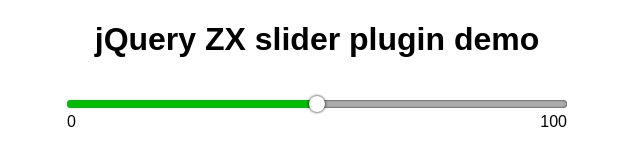
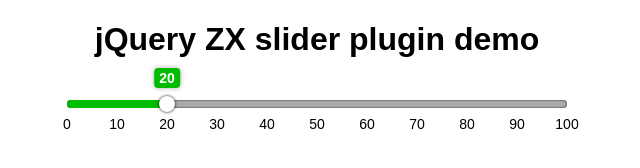
Before and after one commit to zabastx/zx-slider, a website built with webpack: page src/index.html in a window 1280 px wide. Shown: the whole page, without its empty margins (323-963 px from the left). Built offline with nearby package versions, Linux system fonts and the light colour scheme.

Commit message:
+ шкала значений, отображение выбранного значения

```diff
--- a/src/index.ts
+++ b/src/index.ts
@@ -1,4 +1,6 @@
 import './ts/jquery.zxslider'
 import './index.scss'
 
-$('.demo').zxSlider()
+$('.demo').zxSlider({
+    value: 20
+})
--- /dev/null
+++ b/src/ts/Model/Model.ts
@@ -0,0 +1,5 @@
+export class Model {
+    constructor() {
+
+    }
+}
--- a/src/ts/jquery.zxslider.ts
+++ b/src/ts/jquery.zxslider.ts
@@ -10,7 +10,7 @@
             isSingle: true,
             thumbWidth: 16,
             barHeight: 8,
-            value: (this.max - this.min) / 2,
+            value: 50,
             showValue: true,
             barColor: '#00bb00',
             thumbColor: '#fff'
@@ -18,8 +18,7 @@
         const opts = $.extend(defaultSettings, options)
 
         return this.each(function() {
-            const input = new View(opts, this)
-            input.init()
+            new View(opts, this)
         })
     }
 })(jQuery)
--- a/src/ts/view/elements/Bar/Bar.ts
+++ b/src/ts/view/elements/Bar/Bar.ts
@@ -12,6 +12,6 @@
         const $progress: HTMLElement = $slider.querySelector('.slider-progress')
 
         $progress.style.setProperty('background', `${options.barColor}`)
-        $progress.style.setProperty('width', `${50}%`)
+        $progress.style.setProperty('width', `${options.value}%`)
     }
 }
--- /dev/null
+++ b/src/ts/view/elements/Scale/Scale.ts
@@ -0,0 +1,21 @@
+export class Scale {
+    constructor(container: HTMLElement, options) {
+        const html = `<div class="slider-scale"></div>`
+        const $slider = container.querySelector('.slider')
+        const values: number[] = []
+        const step = options.step / options.max * 100
+        for (let i = 0; i<=100; i+=step) {
+            values.push(i)
+        }
+
+        $slider.insertAdjacentHTML('beforeend', html)
+        const $scale = $slider.querySelector('.slider-scale')
+
+        values.forEach((val, i) => {
+            $scale.insertAdjacentHTML('beforeend', `<div class="scale-value">${val}</div>`)
+            const $scaleVal: NodeListOf<HTMLElement> = $scale.querySelectorAll('.scale-value')
+            if (options.isVertical) $scaleVal[i].style.bottom = `${val}%`;
+            else $scaleVal[i].style.left = `${val}%`
+        })
+    }
+}
--- a/src/ts/view/elements/Thumb/Thumb.ts
+++ b/src/ts/view/elements/Thumb/Thumb.ts
@@ -7,6 +7,6 @@
 
         const $thumb: HTMLElement = $slider.querySelector('.slider-thumb')
         $thumb.style.setProperty('background', `${options.thumbColor}`)
-        $thumb.style.setProperty('left', `calc(${50}% - ${options.thumbWidth/2}px)`)
+        $thumb.style.setProperty('left', `calc(${options.value}% - ${options.thumbWidth/2}px)`)
     }
 }
--- a/src/ts/view/slider.scss
+++ b/src/ts/view/slider.scss
@@ -1,35 +1,26 @@
 .slider {
     position: relative;
     box-sizing: border-box;
+    --time: 200ms;
     &-wrapper {
         padding: 20px 0;
     }
+    &-horizontal {
+        .slider-bar {
+            width: 100%;
+            height: var(--barHeight);
+        }
+        .slider-progress {
+            height: 100%;
+            transition-duration: var(--time);
+        }
+    }
     &-bar {
-        width: 100%;
-        height: var(--barHeight);
         background-color: #aaa;
         border-radius: calc(var(--barHeight) / 2);
         overflow: hidden;
         box-shadow: inset 0 0 2px;
         cursor: pointer;
-
-        &::after {
-            content: attr(max-val);
-            display: block;
-            position: absolute;
-            top: calc(var(--thumbWidth) * 0.8);
-            right: 0;
-            padding-left: 0 calc(var(--thumbWidth) / 3);
-        }
-
-        &::before {
-            content: attr(min-val);
-            display: block;
-            position: absolute;
-            top: calc(var(--thumbWidth) * 0.8);
-            left: 0;
-            padding-left: 0 calc(var(--thumbWidth) / 3);
-        }
     }
 
     &-thumb {
@@ -40,11 +31,32 @@
         border-radius: 50%;
         top: calc(var(--posY) / 2);
         cursor: pointer;
-        transition-duration: 200ms;
+        transition-duration: var(--time);
     }
+    &-scale {
+        position: relative;
 
-    &-progress {
-        height: 100%;
-        transition-duration: 200ms;
+        .scale-value {
+          position: absolute;
+          cursor: pointer;
+          transform: translate(-50%, 50%);
+          font-size: 14px;
+          &:hover {
+              text-shadow: 0 0 2px #000;
+          }
+        }
+    }
+    .slider-label {
+        position: absolute;
+        top: calc(var(--thumbWidth) * -2);
+        transform: translate(-50%);
+        transition-duration: var(--time);
+        padding: 2px 5px;
+        border-radius: 4px;
+        background: #00bb00;
+        font-size: 14px;
+        box-shadow: 0 0 5px #aaa;
+        color:#fff;
+        font-weight: bold;
     }
 }
--- a/src/ts/view/view.ts
+++ b/src/ts/view/view.ts
@@ -1,18 +1,20 @@
 import { Bar } from './elements/Bar/Bar'
+import { Scale } from './elements/Scale/Scale'
 import { Thumb } from './elements/Thumb/Thumb'
 import './slider.scss'
 
 export class View implements ViewType {
     options: sliderOptions
     container: HTMLElement
-    orientation: 'vertical' | 'horizontal'
+    direction: 'vertical' | 'horizontal'
 
     constructor(options: sliderOptions, container: HTMLElement) {
         this.options = options
         this.container = container
-        this.orientation = options.isVertical ? 'vertical': 'horizontal'
+        this.direction = options.isVertical ? 'vertical': 'horizontal'
         this.handleClick = this.handleClick.bind(this)
         this.handleChange = this.handleChange.bind(this)
+        this.init()
     }
 
     get values(): number[] {
@@ -29,6 +31,9 @@
         const step = this.options.step / this.options.max * 100
         const $thumb: HTMLElement = event.currentTarget.nextElementSibling
         const $bar: HTMLElement = event.currentTarget.firstElementChild
+        const $label: HTMLElement = this.container.querySelector('.slider-label')
+        console.log($label);
+
 
         if (newPos % step !== 0) {
             newPos = this.values.reduce((a, b) => {
@@ -38,6 +43,8 @@
 
         $thumb.style.left = `calc(${newPos}% - ${this.options.thumbWidth / 2}px)`
         $bar.style.width = `${newPos}%`
+        $label.style.left = `${newPos}%`
+        $label.innerText = `${newPos}`
     }
 
     handleChange(event: MouseEvent): void {
@@ -57,6 +64,7 @@
                 const step = this.options.step / this.options.max * 100
                 const $thumb: HTMLElement = target.parentElement.parentElement.querySelector('.slider-thumb')
                 const $progress: HTMLElement = target.parentElement.parentElement.querySelector('.slider-progress')
+                const $label: HTMLElement = this.container.querySelector('.slider-label')
 
                 if (newPos < 0) newPos = 0
                 if (maxPos <= newPos) newPos = maxPos
@@ -71,6 +79,8 @@
 
                 $thumb.style.left = `calc(${newPos}% - ${this.options.thumbWidth / 2}px)`
                 $progress.style.width = `${newPos}%`
+                $label.style.left = `${newPos}%`
+                $label.innerText = `${newPos}`
             }
 
         }
@@ -85,17 +95,22 @@
     init(): void {
         this.container.insertAdjacentHTML('beforeend', `
             <div class="slider-wrapper">
-                <div class="slider slider-${this.orientation}">
+                <div class="slider slider-${this.direction}">
                 </div>
             </div>
         `)
-
         new Bar(this.container, this.options)
         new Thumb(this.container, this.options)
+        new Scale(this.container, this.options)
 
+        this.container.querySelector('.slider').insertAdjacentHTML('beforeend', `<div class="slider-label">${this.options.value}</div>`)
+
+        const $label: HTMLElement = this.container.querySelector('.slider-label')
         const $slider: HTMLElement = this.container.querySelector('.slider')
         const $thumb: HTMLElement = this.container.querySelector('.slider-thumb')
         const $bar: HTMLElement = this.container.querySelector('.slider-bar')
+
+        $label.style.left = `${this.options.value / this.options.max * 100}%`
 
         // CSS variables
         $slider.style.setProperty('--thumbWidth', `${this.options.thumbWidth}px`)
```
Also changed, not shown: src/ts/Presenter/Presenter.ts (added, +9 -0 lines), dist/index.css, dist/index.js, src/ts/view/elements/Label/Label.ts (added).
